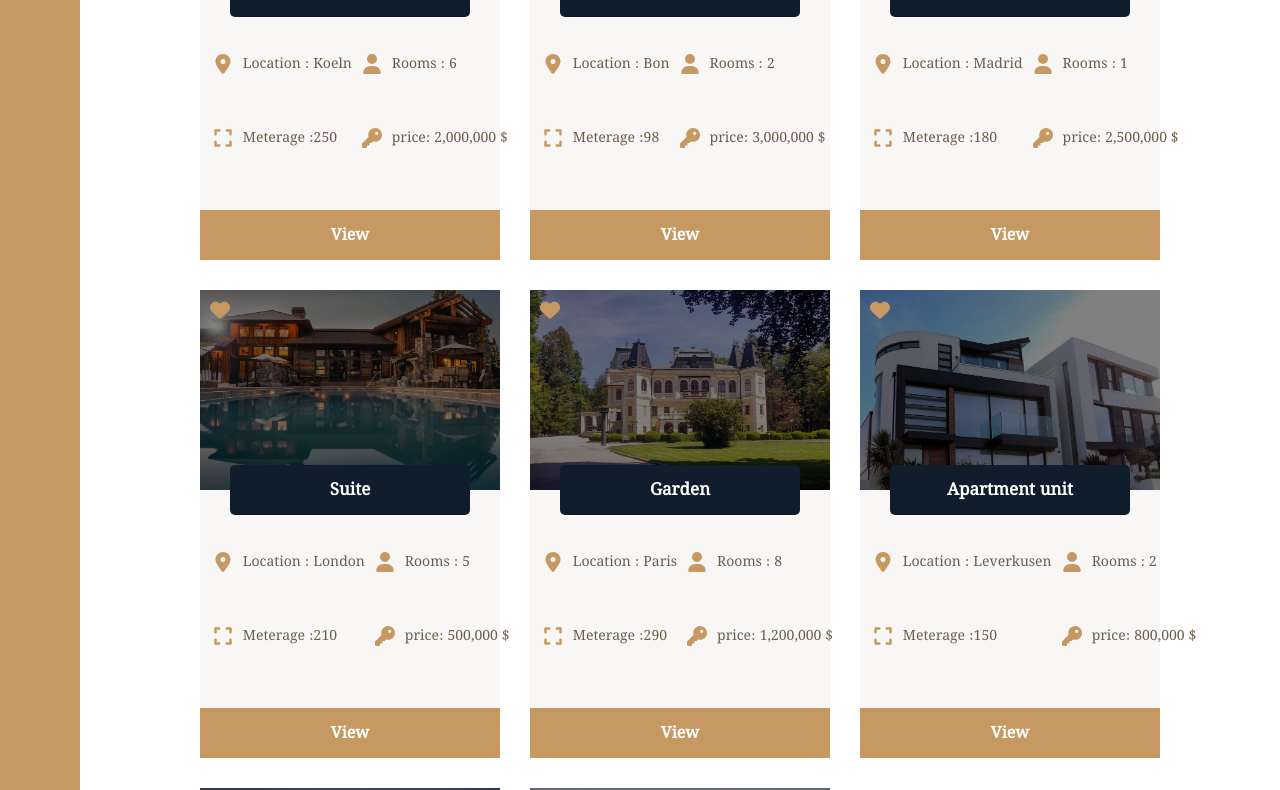
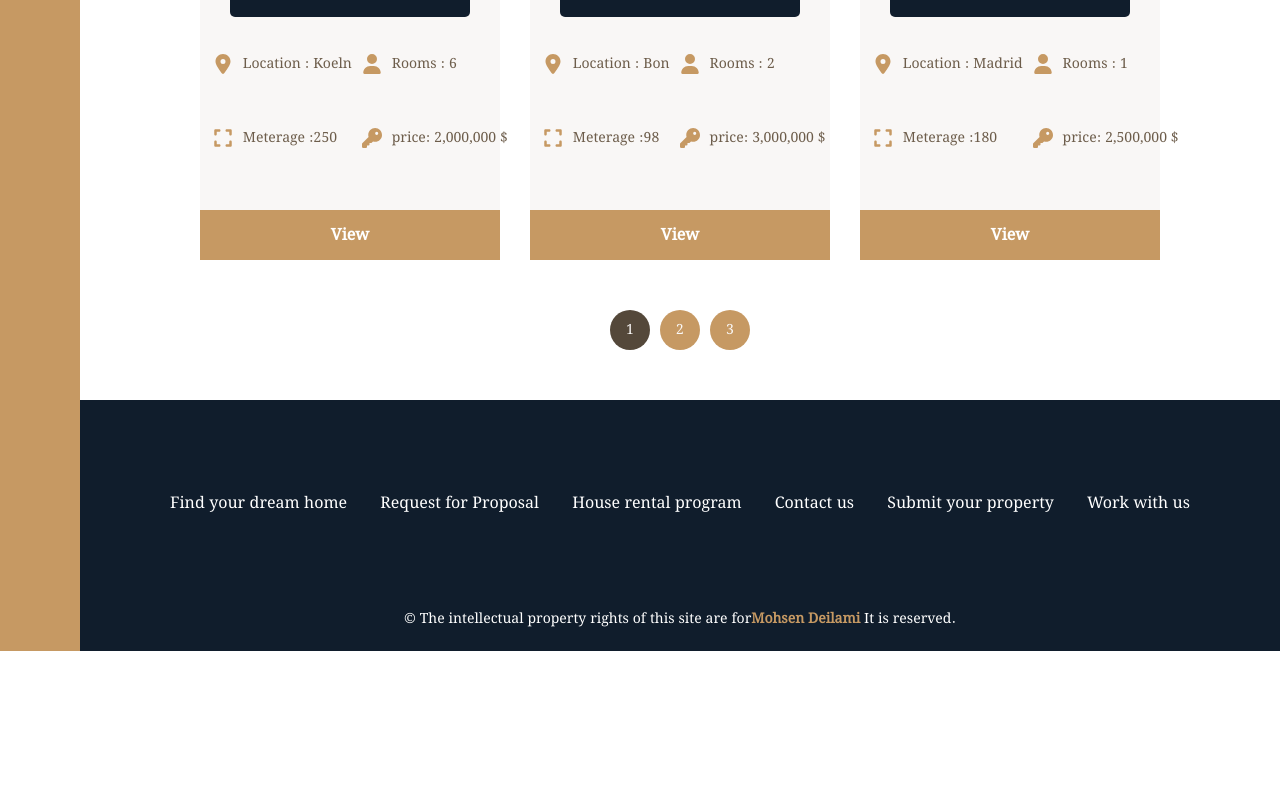
Before and after one commit to mohsen-deilami/immobilien-next, a Next.js app: page /homes in a window 1280 px wide. Shown: the part 995-1785 px from the top of the page. After the commit the page ends 1646 px from the top, so only its background shows below. Built offline with nearby package versions, Linux system fonts and the light colour scheme.

Commit message:
develop active page in paginations

```diff
--- a/components/madules/Home.js
+++ b/components/madules/Home.js
@@ -1,7 +1,7 @@
 import React from "react";
 import Link from "next/link";
 import { FontAwesomeIcon } from '@fortawesome/react-fontawesome';
-import { faExpand, faHeart, faKey, faLocationDot, faMapMarker, faUser } from "@fortawesome/free-solid-svg-icons";
+import { faExpand, faHeart, faKey, faLocationDot, faUser } from "@fortawesome/free-solid-svg-icons";
 
 export default function Home({id ,img ,  title,   location,  roomCount,  meterage,    price}) {
   return (
@@ -38,6 +38,7 @@ export default function Home({id ,img ,  title,   location,  roomCount,  meterag
       <Link href={`/homes/${id}`} className="btn btn-brown btn-card">
         View
       </Link>
+
     </div>
   );
 }
--- a/pages/homes/index.js
+++ b/pages/homes/index.js
@@ -1,9 +1,9 @@
 import React, { useState } from "react";
-
 import db from "../../data/db.json";
 import Home from "@/components/madules/Home";
 export default function index() {
   const [homes, setHomes] = useState(db.homes);
+  const [pageNumber , setPageNumber]=useState(1)
   const searchHadler = (searchValue) => {
     const newHomes = db.homes.filter((home) =>
       home.title.toLowerCase().includes(searchValue)
@@ -35,11 +35,13 @@ export default function index() {
     }
   };
 
-  const selectPage=pageNumber=>{
-    console.log(pageNumber);
-    const endIndex=(pageNumber * 6) ;
-    const startIndex=endIndex - 6;
-    setHomes(db.homes.slice(startIndex , endIndex))
+  const selectPage=(event,page)=>{
+    event.preventDefault();
+   console.log(page);
+   setPageNumber(page)
+    const endIndex=(page * 3) ;
+    const startIndex=endIndex - 3;
+    setHomes(db.homes.slice(startIndex , endIndex));
   }
   return (
     <div className="home-section" id="houses">
@@ -70,30 +72,21 @@ export default function index() {
             There are no results for your search......
           </p>
         )}
-        {homes.map((home) => (
+        {homes.slice(0,3).map((home) => (
           <Home key={home.id} {...home} />
         ))}
       </div>
 
       <ul className="pagination__list">
-      {Array.from({length:Math.ceil( db.homes?.length / 6)}).map((item , index ) =>(
-        <li className="pagination__item" key={index} >
-          <a href="#" className="" onClick={event=>selectPage(event.target.innerHTML)}>
+      {Array.from({length:Math.ceil( db.homes?.length / 3)}).map((item , index) =>(
+        <li className={ (index +1) === pageNumber ? "pagination__item active " : "pagination__item"  } key={index} >
+          <a href="#" className="" onClick={event=>selectPage(event,index+1)}>
            {index+1}
           </a>
         </li>
 
       ))}
-       {/*  <li className="pagination__item">
-          <a href="#" className="">
-            2
-          </a>
-        </li>
-        <li className="pagination__item active">
-          <a href="#" className="">
-            1
-          </a>
-        </li> */}
+
       </ul>
     </div>
   );
```
